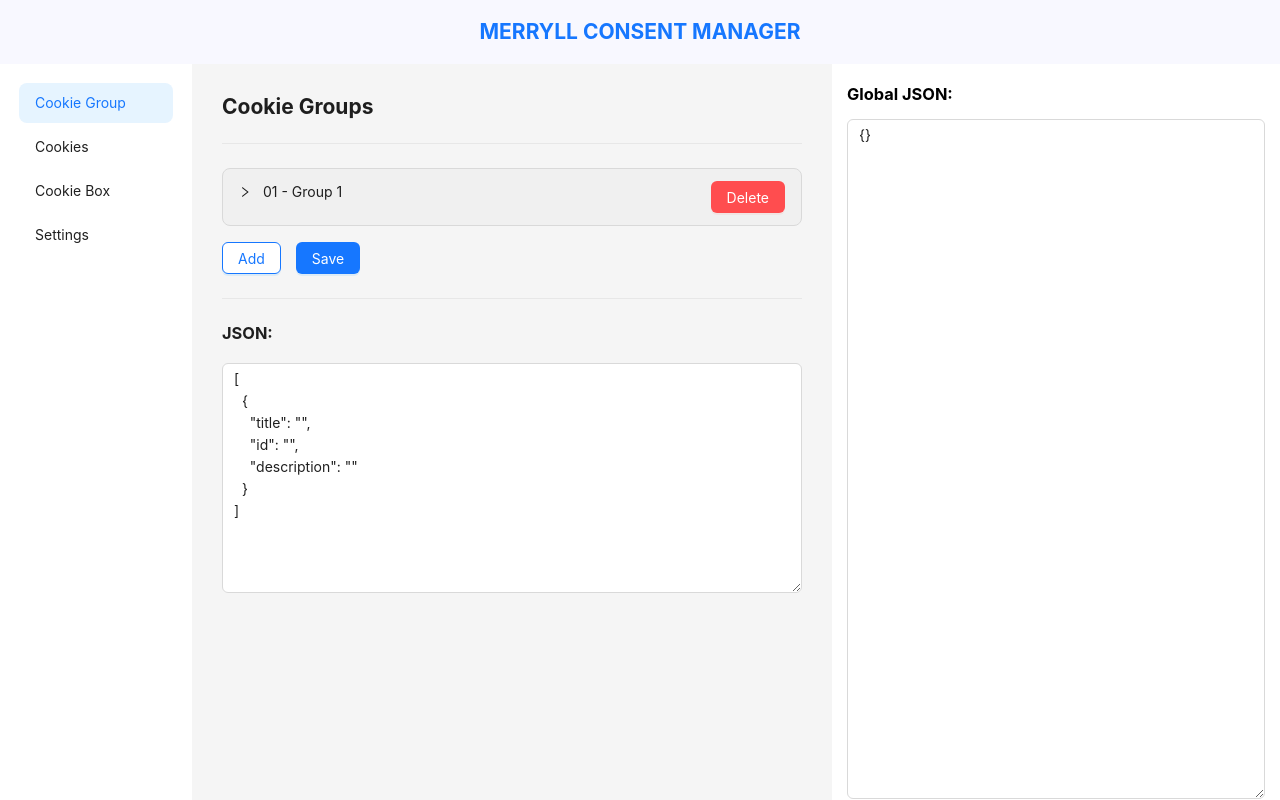
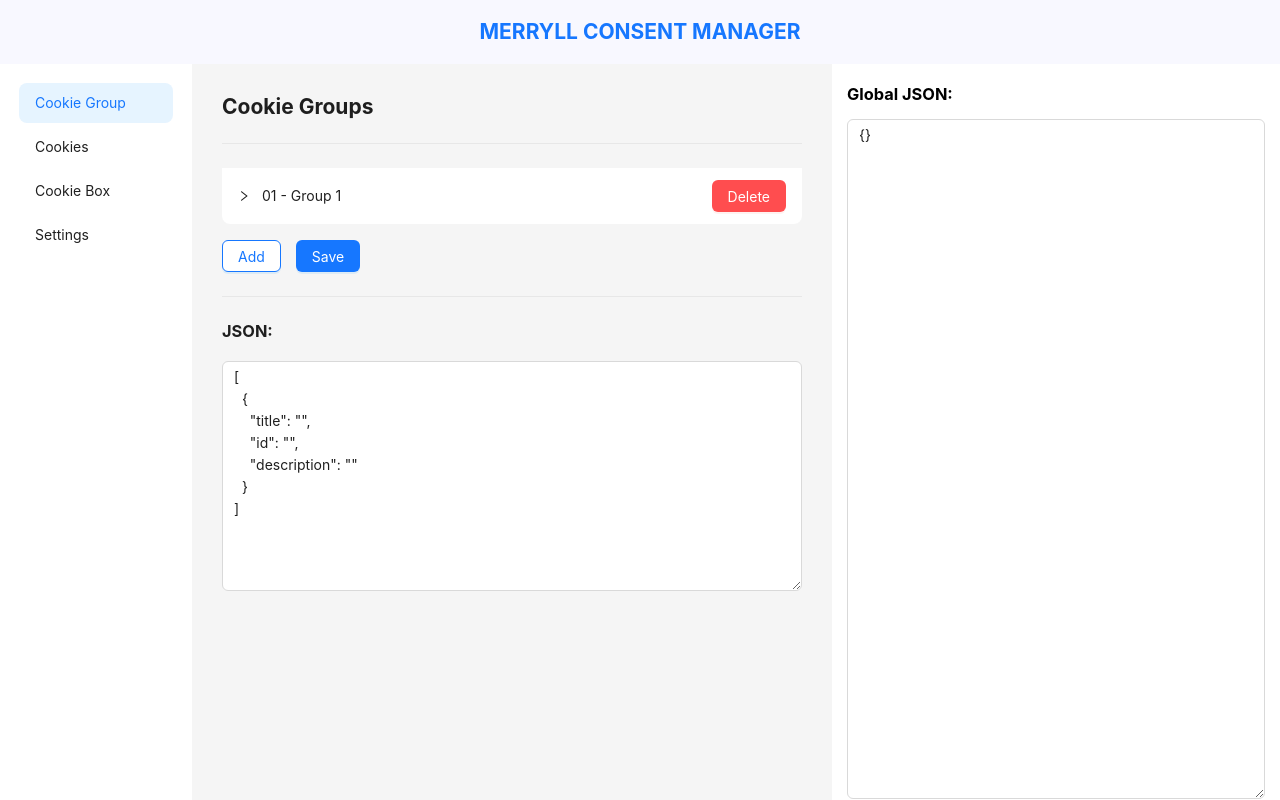
Before and after one commit to REACT-VCS/wp-merryll-consent-react, a React (Create React App) app: page /cookie-group in a window 1280 px wide. Built offline with nearby package versions, Linux system fonts and the light colour scheme.

Commit message:
chore: update collapse design

```diff
--- a/src/index.css
+++ b/src/index.css
@@ -3,36 +3,16 @@
   padding: 0;
   box-sizing: border-box;
 }
-
-/* ===== */
-
-/* :where(.css-dev-only-do-not-override-ni1kz0).ant-collapse
-  > .ant-collapse-item
-  > .ant-collapse-header {
+.ant-collapse {
+  display: grid !important;
+  grid-row-gap: 5px !important;
+  border: unset !important;
+}
+.ant-collapse-item {
+  border: unset !important;
+  background-color: white !important;
+  border-radius: 5px;
+}
+.ant-collapse-header {
   align-items: center !important;
 }
-
-:where(.css-dev-only-do-not-override-ni1kz0).ant-collapse > .ant-collapse-item {
-  border-bottom: unset;
-  background: white;
-  margin-bottom: 15px;
-  border-radius: 5px;
-}
-:where(.css-dev-only-do-not-override-ni1kz0).ant-collapse {
-  background-color: unset;
-  border: unset;
-  border-radius: unset;
-} */
-/* .layout {
-  display: flex;
-  flex-direction: column;
-  height: 100vh;
-}
-
-.sider {
-  flex: 0 0 600px;
-}
-
-.content {
-  flex: 1;
-} */
```
